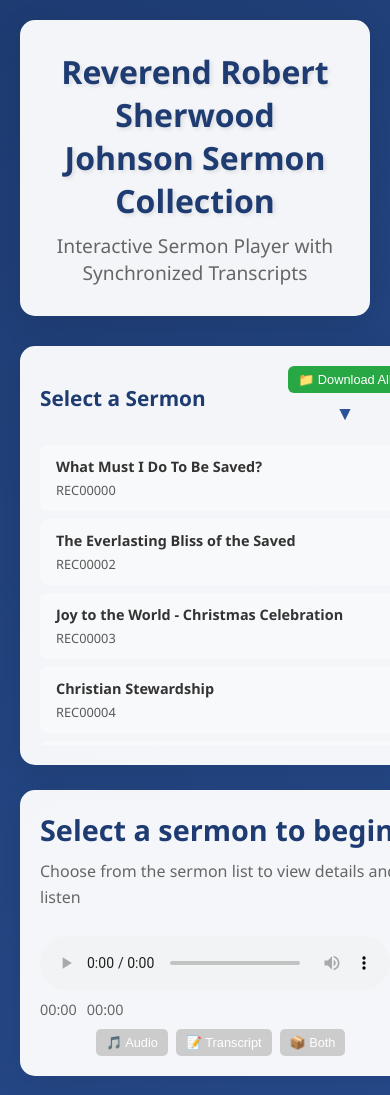
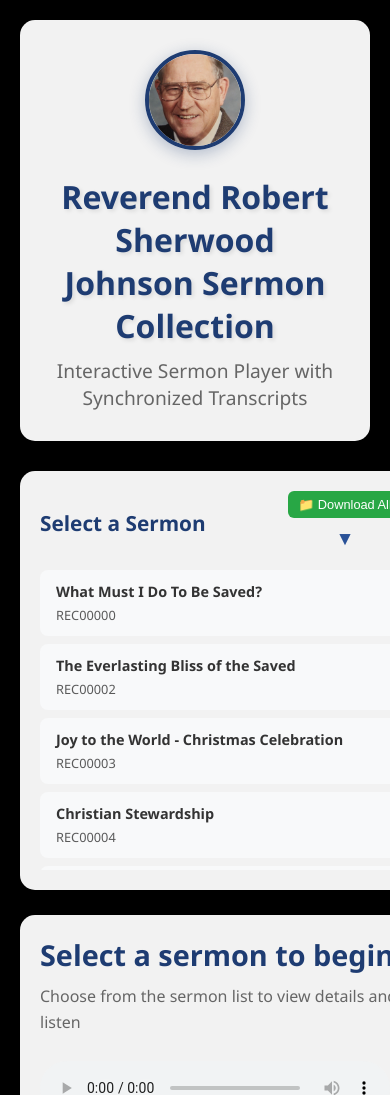
Before and after one commit to MikeTheAnomaly/Rev-Robert-Sherwood-Johnson, a plain HTML site: page index.html in a window 390 px wide. Shown: the top 1095 px of the page. Drawn offline with Linux system fonts and the light colour scheme.

Commit message:
add image

```diff
--- a/index.html
+++ b/index.html
@@ -9,8 +9,15 @@
 <body>
     <div class="container">
         <header>
-            <h1>Reverend Robert Sherwood Johnson Sermon Collection</h1>
-            <p>Interactive Sermon Player with Synchronized Transcripts</p>
+            <div class="header-content">
+                <div class="portrait-container">
+                    <img src="cover.jpg" alt="Reverend Robert Sherwood Johnson" class="portrait-image">
+                </div>
+                <div class="header-text">
+                    <h1>Reverend Robert Sherwood Johnson Sermon Collection</h1>
+                    <p>Interactive Sermon Player with Synchronized Transcripts</p>
+                </div>
+            </div>
         </header>
 
         <div class="main-content">
--- a/sermon_player.css
+++ b/sermon_player.css
@@ -8,7 +8,7 @@
 
 body {
     font-family: 'Segoe UI', Tahoma, Geneva, Verdana, sans-serif;
-    background: linear-gradient(135deg, #1e3c72 0%, #2a5298 100%);
+    background: #000000;
     color: #333;
     min-height: 100vh;
 }
@@ -27,6 +27,32 @@ header {
     padding: 30px;
     border-radius: 15px;
     box-shadow: 0 8px 32px rgba(0, 0, 0, 0.1);
+}
+
+.header-content {
+    display: flex;
+    align-items: center;
+    justify-content: center;
+    gap: 30px;
+    flex-wrap: wrap;
+}
+
+.portrait-container {
+    flex-shrink: 0;
+}
+
+.portrait-image {
+    width: 120px;
+    height: 120px;
+    border-radius: 50%;
+    object-fit: cover;
+    border: 4px solid #1e3c72;
+    box-shadow: 0 4px 16px rgba(30, 60, 114, 0.3);
+}
+
+.header-text {
+    flex: 1;
+    min-width: 300px;
 }
 
 header h1 {
@@ -514,6 +540,20 @@ header p {
         order: 5;
     }
 
+    .header-content {
+        flex-direction: column;
+        gap: 20px;
+    }
+
+    .portrait-image {
+        width: 100px;
+        height: 100px;
+    }
+
+    .header-text {
+        min-width: auto;
+    }
+
     header h1 {
         font-size: 2em;
     }
```
Also changed, not shown: cover.jpg (added).
